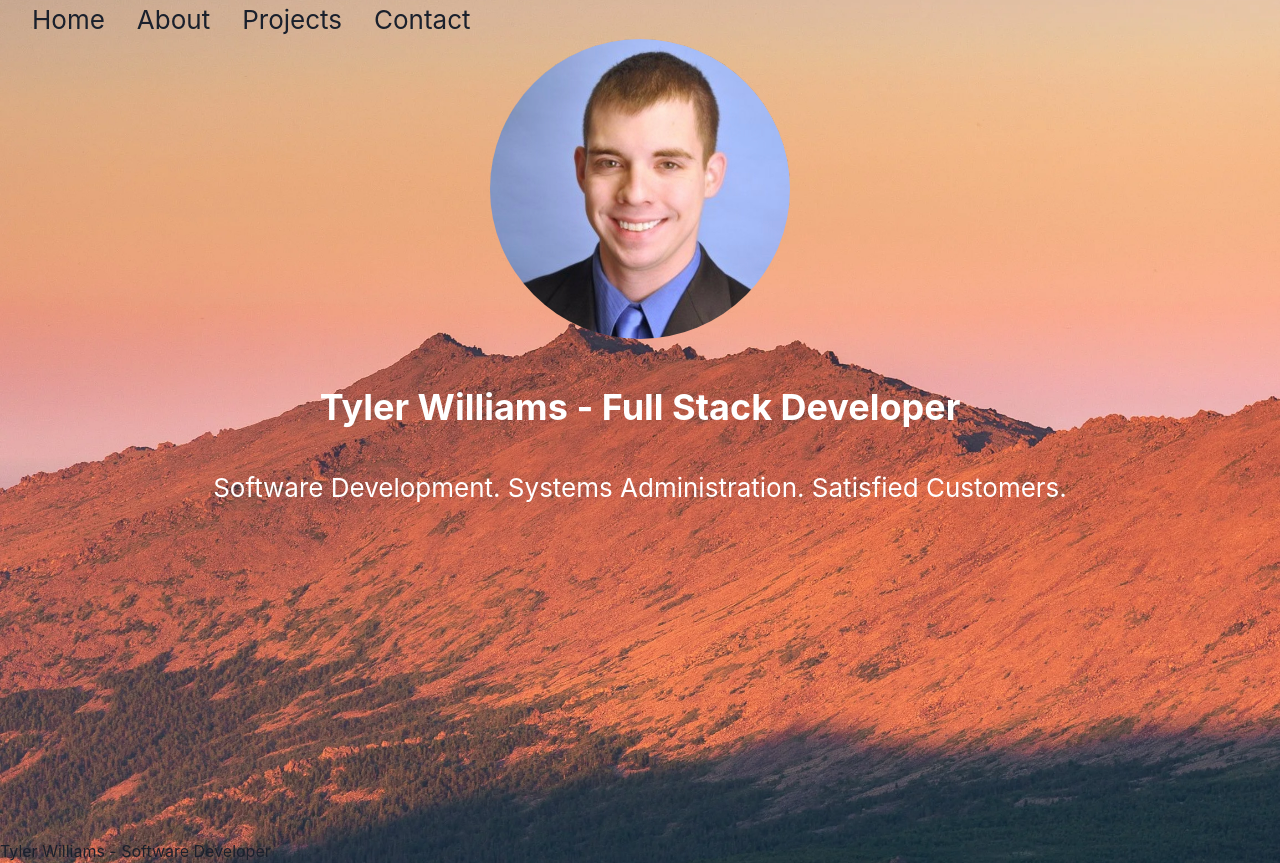
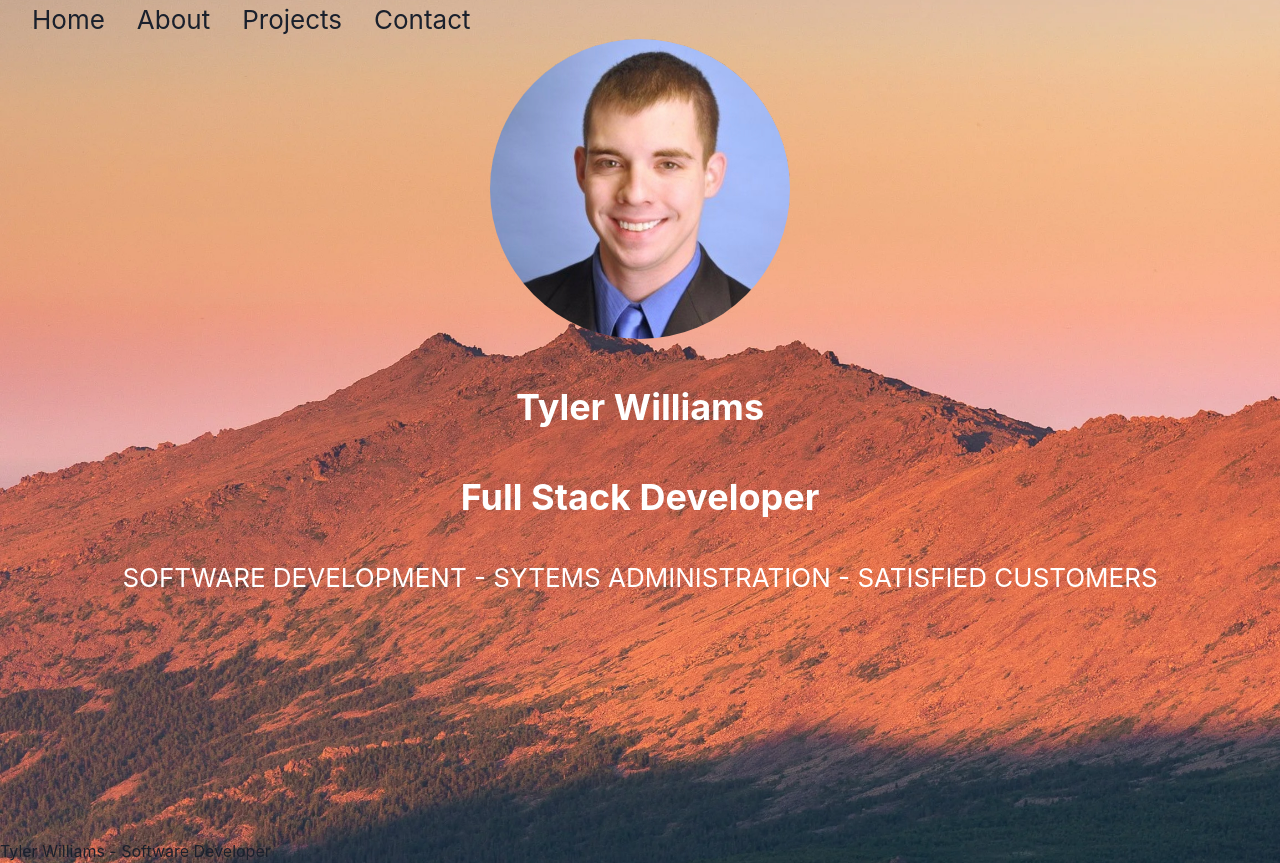
Before and after one commit to dtwilliams10/dtwilliams10.com, a React (Create React App) app: page / in a window 1280 px wide. Built offline with nearby package versions, Linux system fonts and the light colour scheme.

Commit message:
Update src/pages/Home.tsx

```diff
--- a/src/pages/Home.tsx
+++ b/src/pages/Home.tsx
@@ -17,12 +17,16 @@ function HomePage() {
                     </Center>
                     <br/>
                     <Heading as="h1">
-                        Tyler Williams - Full Stack Developer
+                        Tyler Williams
+                    </Heading>
+                    <br/>
+                    <Heading as="h3">
+                        Full Stack Developer
                     </Heading>
             </VStack>
             <br/>
             <Center>
-                <Text>Software Development. Systems Administration. Satisfied Customers.</Text>
+                <Text>SOFTWARE DEVELOPMENT - SYTEMS ADMINISTRATION - SATISFIED CUSTOMERS</Text>
             </Center>
           </div>
         );
```
